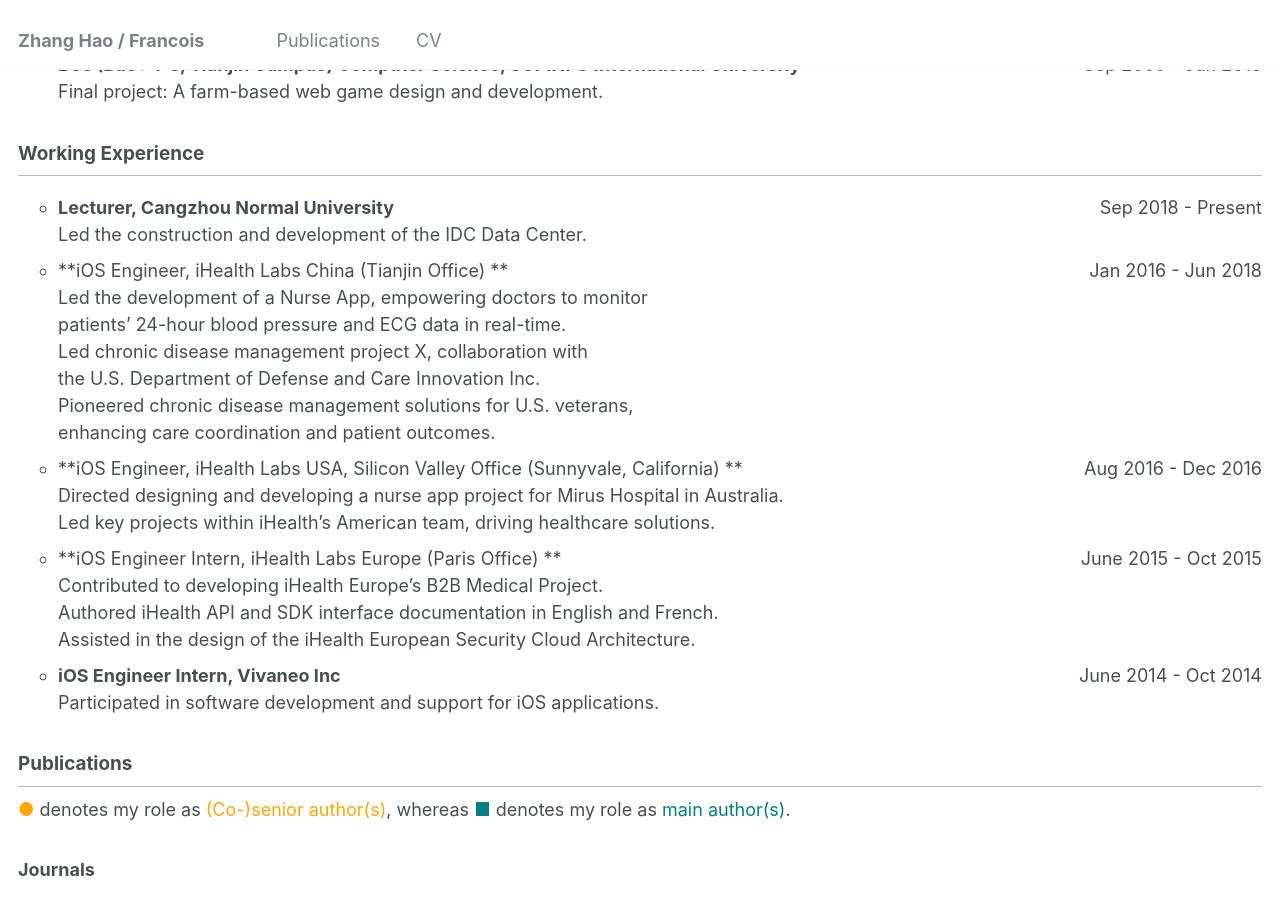
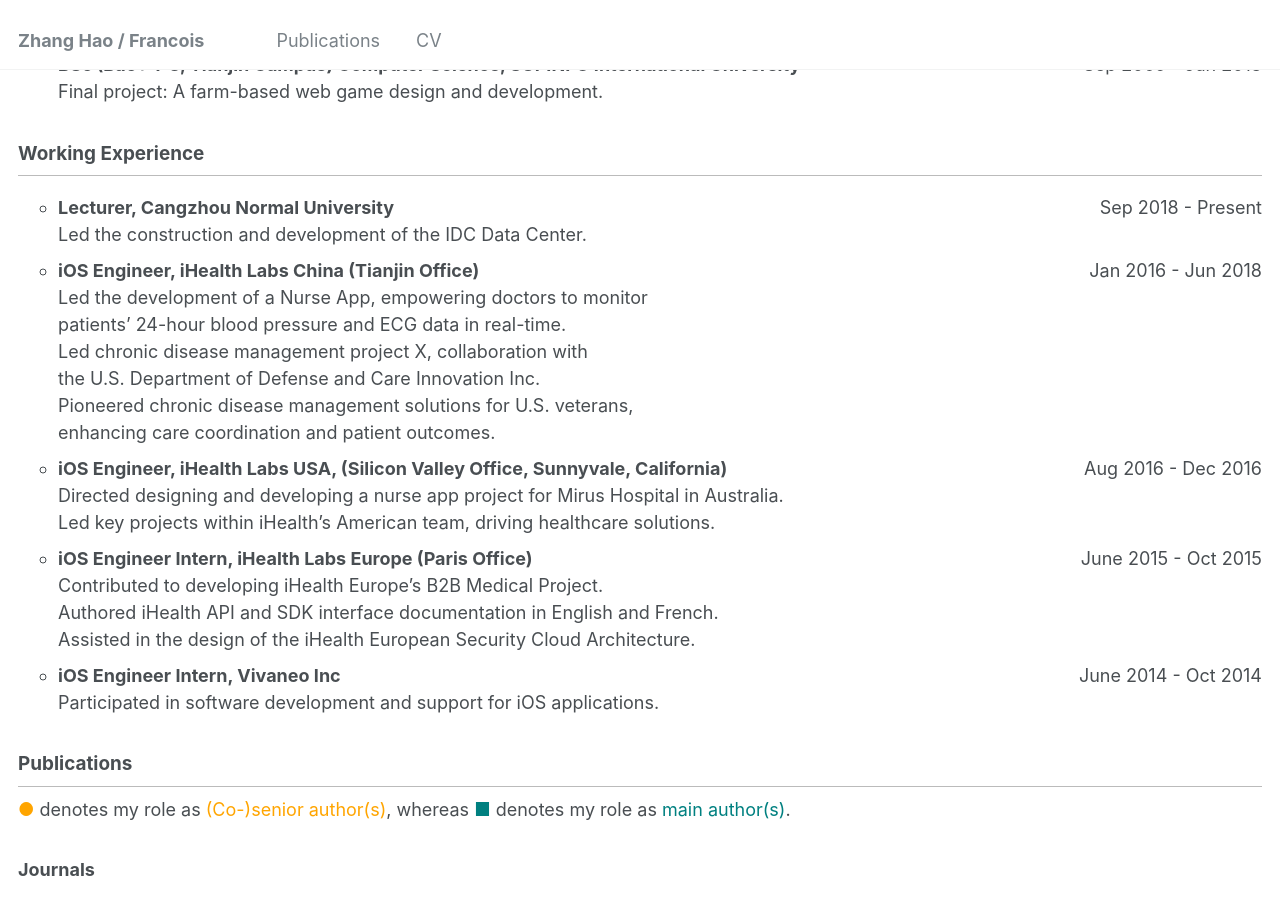
Before and after one commit to sydmou/sydmou.github.io, a Jekyll site: the page built from _pages/cv.md, in a window 1280 px wide and 900 px high, scrolled down 569 px. Built offline with Jekyll 4.4.1, drawn with Linux system fonts in a browser that asks for light colours.

Commit message:
Update cv.md

```diff
--- a/_pages/cv.md
+++ b/_pages/cv.md
@@ -31,17 +31,17 @@
 
 * **Lecturer, Cangzhou Normal University** <span style="float: right;">Sep 2018 - Present</span>\
    <span class='desc'>Led the construction and development of the IDC Data Center. </span>
-* **iOS Engineer, iHealth Labs China (Tianjin Office) **<span style="float: right;">Jan 2016 - Jun 2018</span>\
+* **iOS Engineer, iHealth Labs China (Tianjin Office)**<span style="float: right;">Jan 2016 - Jun 2018</span>\
    <span class='desc'>Led the development of a Nurse App, empowering doctors to monitor \\
   patients' 24-hour blood pressure and ECG data in real-time. </span>\
    <span class='desc'>Led chronic disease management project X, collaboration with \\
    the U.S. Department of Defense and Care Innovation Inc. </span>\
    <span class='desc'>Pioneered chronic disease management solutions for U.S. veterans, \\
    enhancing care coordination and patient outcomes. </span>
-* **iOS Engineer, iHealth Labs USA, Silicon Valley Office (Sunnyvale, California) **<span style="float: right;">Aug 2016 - Dec 2016</span>\
+* **iOS Engineer, iHealth Labs USA, (Silicon Valley Office, Sunnyvale, California)**<span style="float: right;">Aug 2016 - Dec 2016</span>\
    <span class='desc'>Directed designing and developing a nurse app project for Mirus Hospital in Australia. </span>\
    <span class='desc'>Led key projects within iHealth’s American team, driving healthcare solutions. </span>
-* **iOS Engineer Intern, iHealth Labs Europe (Paris Office) **<span style="float: right;">June 2015 - Oct 2015</span>\
+* **iOS Engineer Intern, iHealth Labs Europe (Paris Office)**<span style="float: right;">June 2015 - Oct 2015</span>\
    <span class='desc'>Contributed to developing iHealth Europe’s B2B Medical Project. </span>\
    <span class='desc'>Authored iHealth API and SDK interface documentation in English and French. </span>\
    <span class='desc'>Assisted in the design of the iHealth European Security Cloud Architecture. </span>
```
